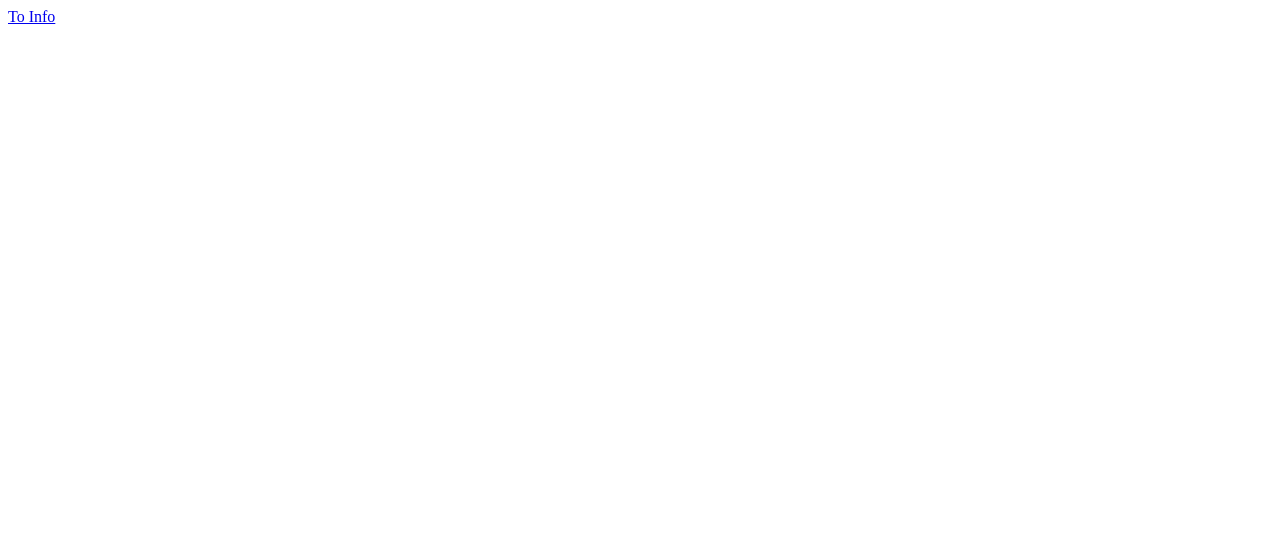
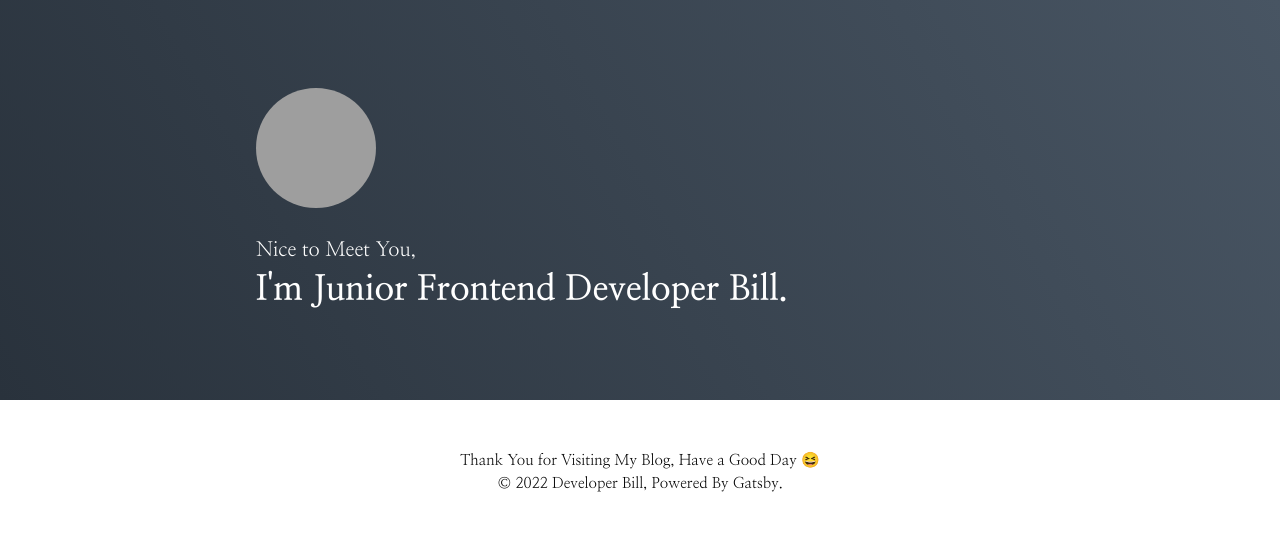
Before and after one commit to Bill1907/Bill1907.github.io, a Gatsby site: page / in a window 1280 px wide. Built offline with nearby package versions, Linux system fonts and the light colour scheme; Gatsby itself is replaced by a stand-in of ours; grey boxes are pictures that could not be loaded.

Commit message:
main page 프레임 스타일 적용

```diff
--- /dev/null
+++ b/src/components/Common/Footer.tsx
@@ -0,0 +1,23 @@
+import React, { FunctionComponent } from 'react'
+import styled from '@emotion/styled'
+
+const FooterWrapper = styled.div`
+  display: grid;
+  place-items: center;
+  margin-top: auto;
+  padding: 50px 0;
+  font-size: 15px;
+  text-align: center;
+  line-height: 1.5;
+`
+
+const Footer: FunctionComponent = () => {
+  return (
+    <FooterWrapper>
+      Thank You for Visiting My Blog, Have a Good Day 😆
+      <br />© 2022 Developer Bill, Powered By Gatsby.
+    </FooterWrapper>
+  )
+}
+
+export default Footer
--- /dev/null
+++ b/src/components/Common/GlobalStyle.tsx
@@ -0,0 +1,32 @@
+import React, { FunctionComponent } from 'react'
+import { Global, css } from '@emotion/react'
+
+const defaultStyle = css`
+  @import url('https://fonts.googleapis.com/css2?family=Nanum+Myeongjo:wght@400;700;800&display=swap');
+
+  * {
+    padding: 0;
+    margin: 0;
+    box-sizing: border-box;
+    font-family: 'Nanum Myeongjo', serif;
+  }
+
+  html,
+  body,
+  #___gatsby {
+    height: 100%;
+  }
+
+  a,
+  a:hover {
+    color: inherit;
+    text-decoration: none;
+    cursor: pointer;
+  }
+`
+
+const GlobalStyle: FunctionComponent = () => {
+  return <Global styles={defaultStyle} />
+}
+
+export default GlobalStyle;
--- /dev/null
+++ b/src/components/Main/Introduction.tsx
@@ -0,0 +1,47 @@
+import React, { FunctionComponent } from 'react'
+import styled from '@emotion/styled'
+import ProfileImage from './ProfileImage'
+
+const Background = styled.div`
+  width: 100%;
+  background-image: linear-gradient(60deg, #29323c 0%, #485563 100%);
+  color: #ffffff;
+`
+
+const Wrapper = styled.div`
+  display: flex;
+  flex-direction: column;
+  justify-content: center;
+  align-items: flex-start;
+  width: 768px;
+  height: 400px;
+  margin: 0 auto;
+`
+
+const SubTitle = styled.div`
+  font-size: 20px;
+  font-weight: 400;
+`
+
+const Title = styled.div`
+  margin-top: 5px;
+  font-size: 35px;
+  font-weight: 700;
+`
+
+const Introduction: FunctionComponent = () => {
+  return (
+    <Background>
+      <Wrapper>
+        <ProfileImage />
+
+        <div>
+          <SubTitle>Nice to Meet You,</SubTitle>
+          <Title>I'm Junior Frontend Developer Bill.</Title>
+        </div>
+      </Wrapper>
+    </Background>
+  )
+}
+
+export default Introduction
--- /dev/null
+++ b/src/components/Main/ProfileImage.tsx
@@ -0,0 +1,19 @@
+import React, { FunctionComponent } from 'react'
+import styled from '@emotion/styled'
+
+// 자신이 원하는 프로필 이미지 링크로 설정해주세요.
+const PROFILE_IMAGE_LINK =
+  'https://avatars.githubusercontent.com/u/59524676?v=4'
+
+const ProfileImageWrapper = styled.img`
+  width: 120px;
+  height: 120px;
+  margin-bottom: 30px;
+  border-radius: 50%;
+`
+
+const ProfileImage: FunctionComponent = () => {
+  return <ProfileImageWrapper src={PROFILE_IMAGE_LINK} alt="Profile Image" />
+}
+
+export default ProfileImage
--- a/src/pages/index.tsx
+++ b/src/pages/index.tsx
@@ -1,11 +1,22 @@
 import React, { FunctionComponent } from 'react'
-import { Link } from 'gatsby'
+import styled from '@emotion/styled'
+import GlobalStyle from '../components/Common/GlobalStyle'
+import Introduction from '../components/Main/Introduction'
+import Footer from '../components/Common/Footer'
 
-const IndexPage: FunctionComponent = function () {
+const Container = styled.div`
+  display: flex;
+  flex-direction: column;
+  height: 100%;
+`
+
+const IndexPage: FunctionComponent = () => {
   return (
-    <div>
-      <Link to="/info/">To Info</Link>
-    </div>
+    <Container>
+      <GlobalStyle />
+      <Introduction />
+      <Footer />
+    </Container>
   )
 }
 
```
Also changed, not shown: src/components/Main/CategoryList.tsx (added), src/components/Main/PostItem.tsx (added), src/components/Main/PostList.tsx (added).
